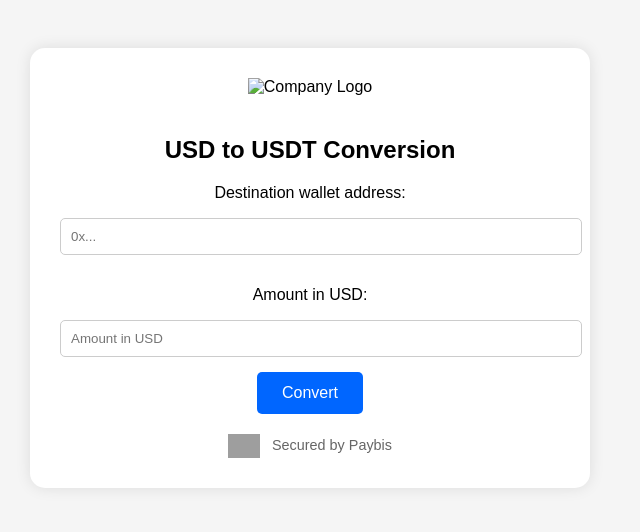
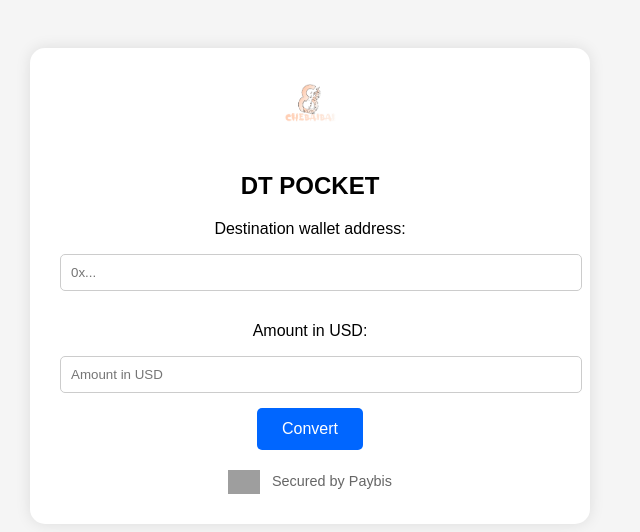
Before and after one commit to ChickenTender268/DT-CONVERTER, a plain HTML site: page index.html in a window 1280 px wide. Shown: the whole page, without its empty margins (330-970 px from the left). Drawn offline with Linux system fonts and the light colour scheme; grey boxes are pictures that could not be loaded.

Commit message:
Update index.html

```diff
--- a/index.html
+++ b/index.html
@@ -56,8 +56,8 @@
 <body>
 
   <div class="converter-container">
-    <img src="company_logo.png" alt="Company Logo" class="logo">
-    <h2>USD to USDT Conversion</h2>
+    <img src="Logo.png" alt="Company Logo" class="logo">
+    <h2>DT POCKET</h2>
     <p>Destination wallet address:</p>
     <input type="text" id="walletAddress" class="wallet-input" placeholder="0x...">
     <p>Amount in USD:</p>
@@ -82,7 +82,6 @@
 
       const paybisUrl = `https://paybis.com/buy-crypto/usd-to-usdt/?wallet=${wallet}&amount=${amount}&refId=42748`;
 
-      // Open Paybis in a new window (NOT just a tab)
       window.open(
         paybisUrl,
         "PaybisWindow",
```
